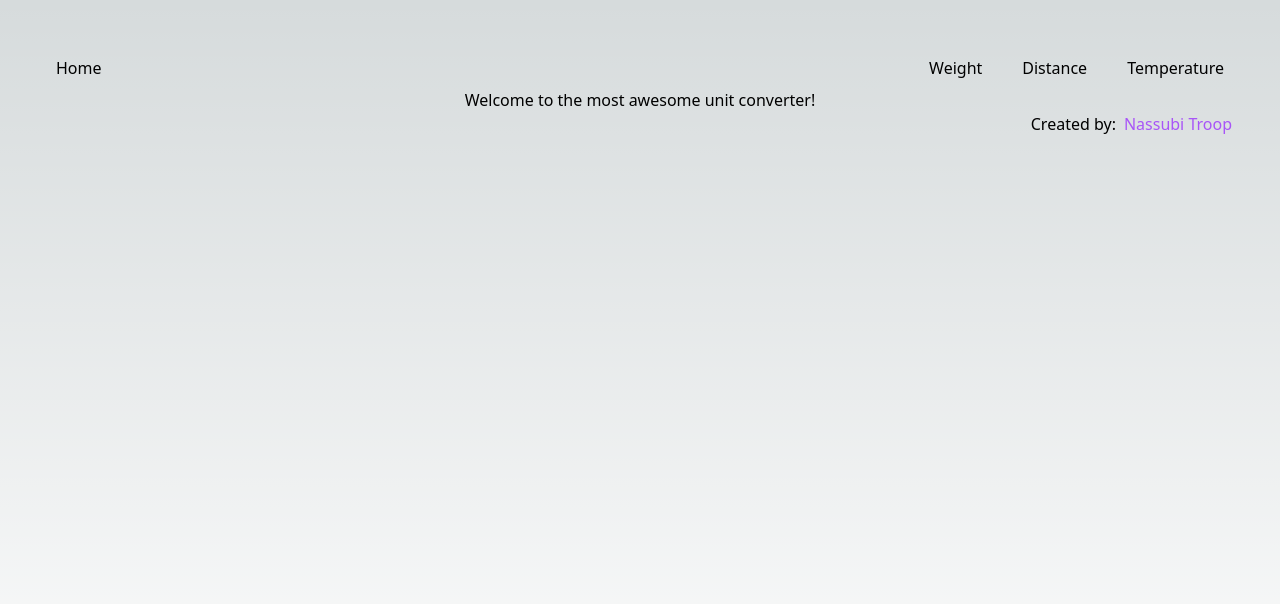
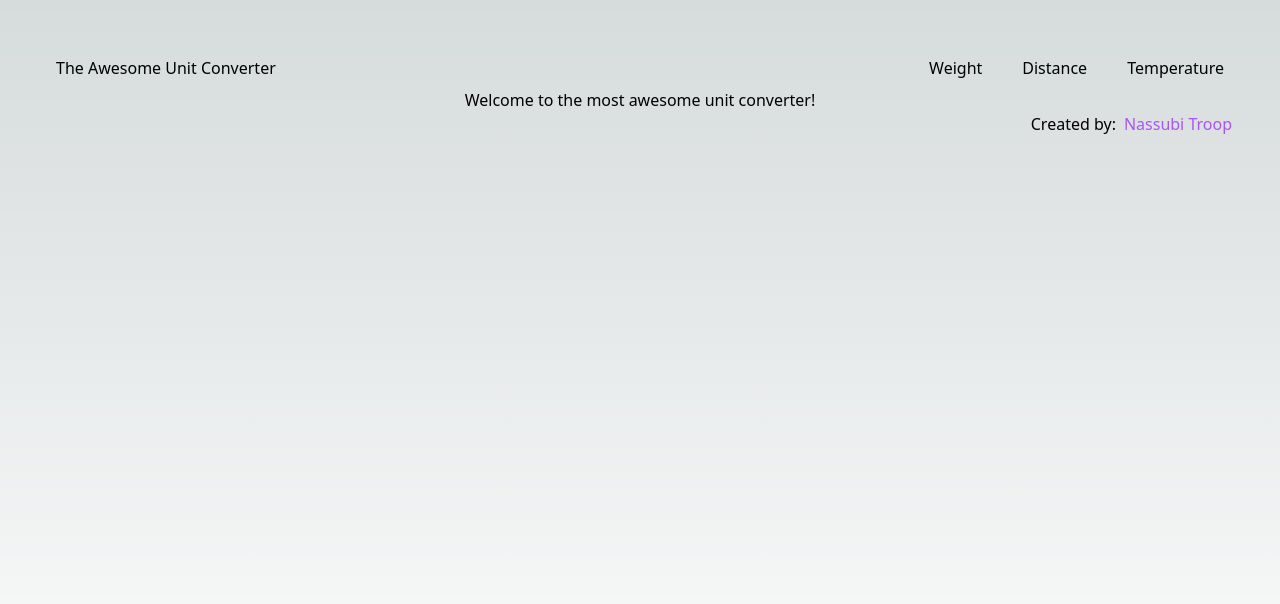
Before and after one commit to CarboneDiogo/amazing-unit-converter, a Next.js app: page / in a window 1280 px wide. Shown: the top 604 px of the page. Built offline with nearby package versions, Linux system fonts and the light colour scheme.

Commit message:
Added tittle and changed description

```diff
--- a/app/components/Navbar.jsx
+++ b/app/components/Navbar.jsx
@@ -7,7 +7,7 @@ const Navbar = (props) => {
   return (
     <nav className="flex flex-row justify-between ">
 <div className="hover:cursor-pointer hover:text-black hover:bg-white duration-500 p-2">
-  <p>Home</p>
+  <p>The Awesome Unit Converter</p>
 </div>
 <div className="flex flex-row space-x-6">
     <NavItem navItem="Weight" />
--- a/app/layout.js
+++ b/app/layout.js
@@ -6,8 +6,8 @@ import Footer from "./components/Footer";
 const inter = Inter({ subsets: ["latin"] });
 
 export const metadata = {
-  title: "Create Next App",
-  description: "Generated by create next app",
+  title: "The Awesome Unit Converter",
+  description: "SAIT's Webdevelopment project One",
 };
 
 export default function RootLayout({ children }) {
```
